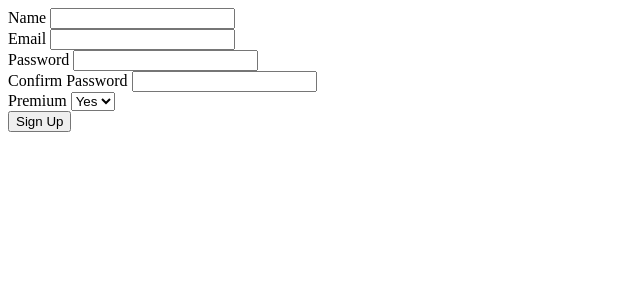
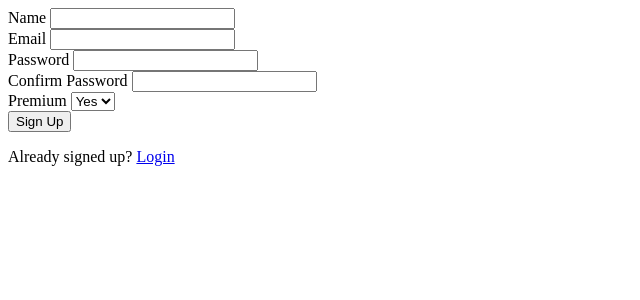
Before and after one commit to hemmerlinaj20/Comp442_TravelInfo, a Flask app: page /signup in a window 1280 px wide. Shown: the top 300 px of the page, without its empty margins (0-640 px from the left). Run offline with Flask 3, Linux system fonts and the light colour scheme.

Commit message:
added a link to login page from signup page

```diff
--- a/templates/signup.html
+++ b/templates/signup.html
@@ -35,5 +35,11 @@
         <br>
         {{ form.submit() }}
       </form>
+
+      <div>
+        <footer>
+          <p> Already signed up? <a href = "{{url_for('get_login')}}"> Login </a></p>
+        </footer>
+      </div>
 </body>
 </html>
```
